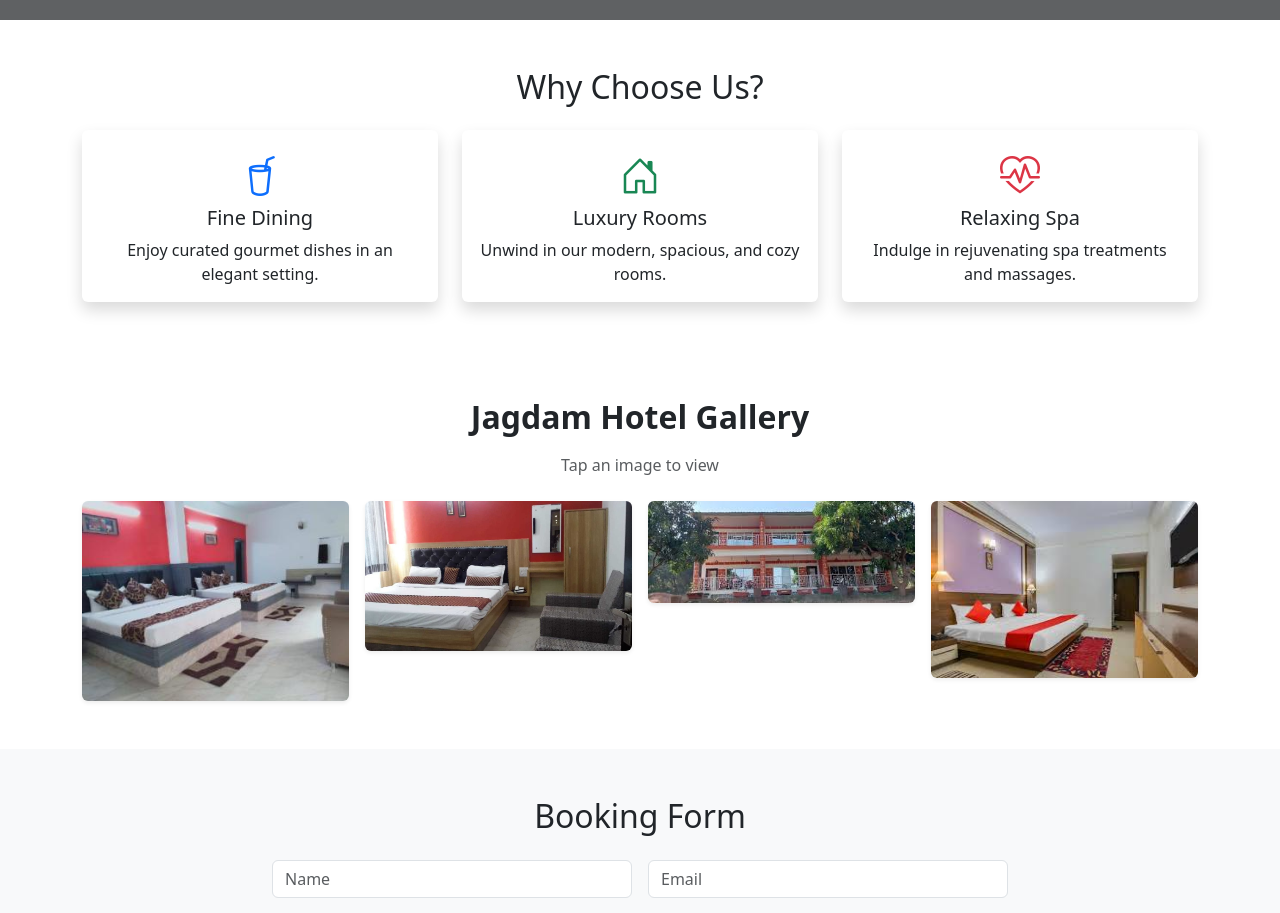
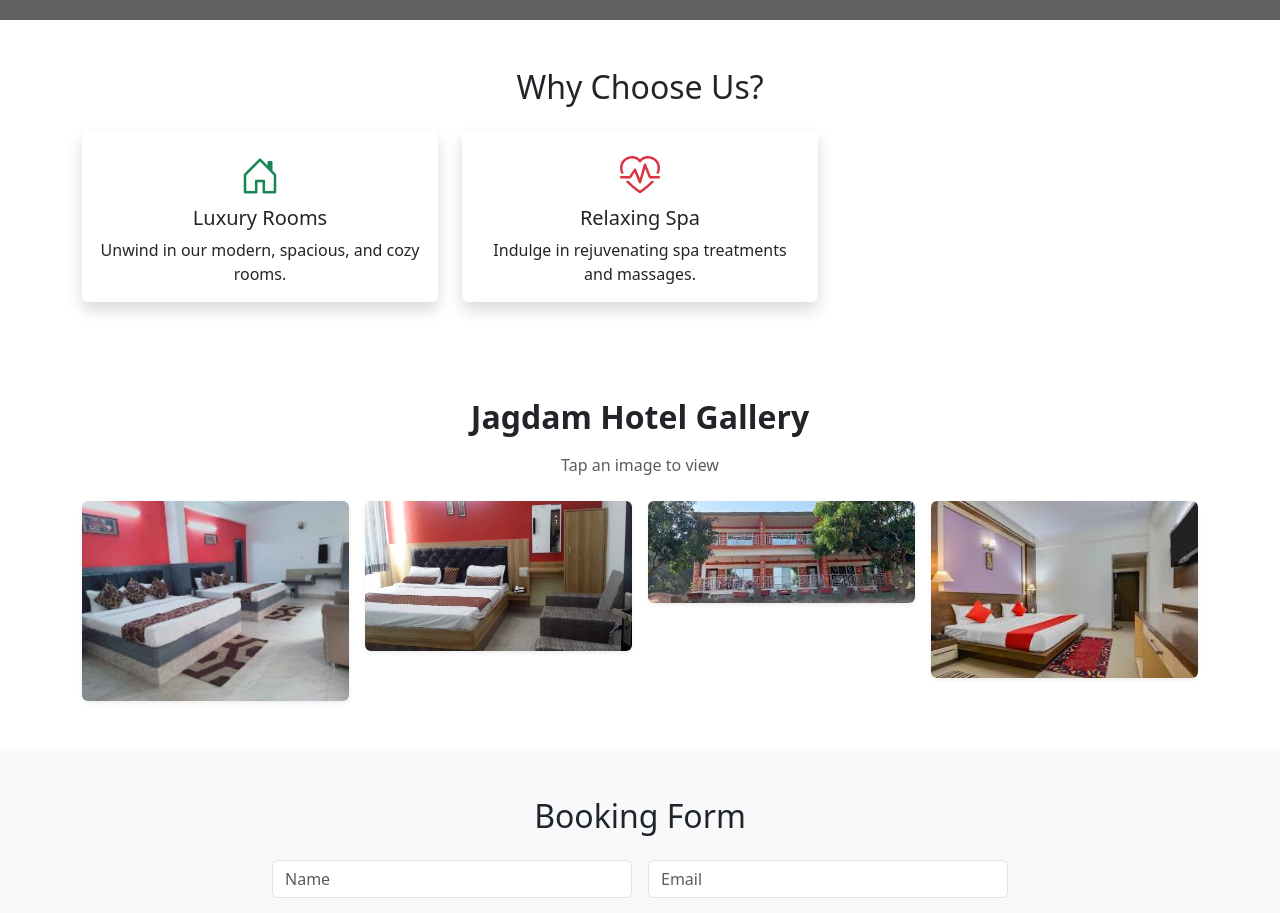
Before and after one commit to vaibhavmane1994/hotel-jagdam-client, a React (Create React App) app: page / in a window 1280 px wide. Shown: the part 780-1693 px from the top of the page. Built offline with nearby package versions, Linux system fonts and the light colour scheme; grey boxes are pictures that could not be loaded.

Commit message:
remove fine dining

```diff
--- a/src/App.js
+++ b/src/App.js
@@ -30,15 +30,7 @@
       <section className="container py-5">
         <h2 className="text-center mb-4">Why Choose Us?</h2>
         <div className="row text-center g-4">
-          <div className="col-md-4">
-            <div className="card h-100 shadow border-0">
-              <div className="card-body">
-                <i className="bi bi-cup-straw fs-1 text-primary mb-3"></i>
-                <h5 className="card-title">Fine Dining</h5>
-                <p className="card-text">Enjoy curated gourmet dishes in an elegant setting.</p>
-              </div>
-            </div>
-          </div>
+
           <div className="col-md-4">
             <div className="card h-100 shadow border-0">
               <div className="card-body">
```
